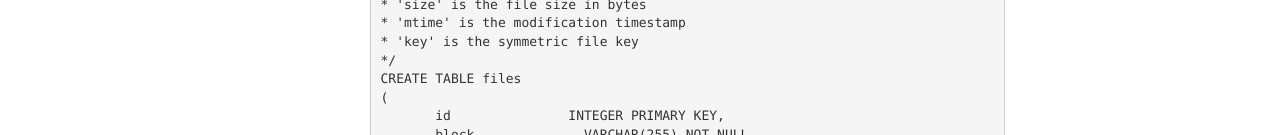
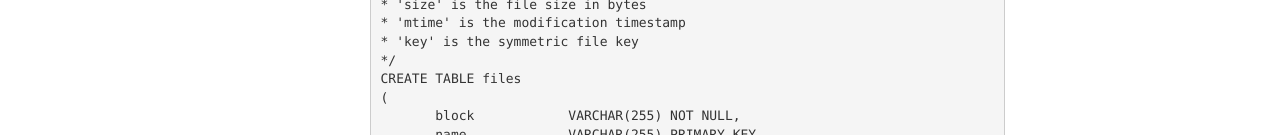
Before and after one commit to Qabel/qabel.github.io, a Jekyll site: the page built from _docs/Qabel-Protocol-Box.md, in a window 1280 px wide and 1400 px high, scrolled down 10181 px. Shown: the part 1265-1400 px from the top of the window. Built offline with Jekyll 4.4.1, drawn with Linux system fonts in a browser that asks for light colours; Markdown is read by kramdown in place of the engine named in the settings; some of the changed text lies outside the part shown.

Commit message:
Remove id column and use name is primary key
There is no need for an additional id field. The name coloumn already
should have been specified as UNIQUE, so we might as well use it as the
PRIMARY KEY.

```diff
--- a/_docs/Qabel-Protocol-Box.md
+++ b/_docs/Qabel-Protocol-Box.md
@@ -539,9 +539,8 @@
 */
 CREATE TABLE files
 (
-       id               INTEGER PRIMARY KEY,
-       block              VARCHAR(255) NOT NULL,
-       name             VARCHAR(255) NOT NULL,
+       block            VARCHAR(255) NOT NULL,
+       name             VARCHAR(255) PRIMARY KEY,
        size             LONG NOT NULL,
        mtime            LONG NOT NULL,
        key              BLOB NOT NULL
@@ -556,9 +555,8 @@
 */
 CREATE TABLE folders
 (
-       id               INTEGER PRIMARY KEY,
        ref              VARCHAR(255) NOT NULL,
-       name             VARCHAR(255) NOT NULL,
+       name             VARCHAR(255) PRIMARY KEY,
        key              BLOB NOT NULL
 );
 
@@ -572,9 +570,8 @@
 */
 CREATE TABLE externals
 (
-       id              INTEGER PRIMARY KEY,
        owner           BLOB NOT NULL,
-       name            VARCHAR(255) NOT NULL,
+       name            VARCHAR(255) PRIMARY KEY,
        key             BLOB NOT NULL,
        url             TEXT NOT NULL
 );
```
